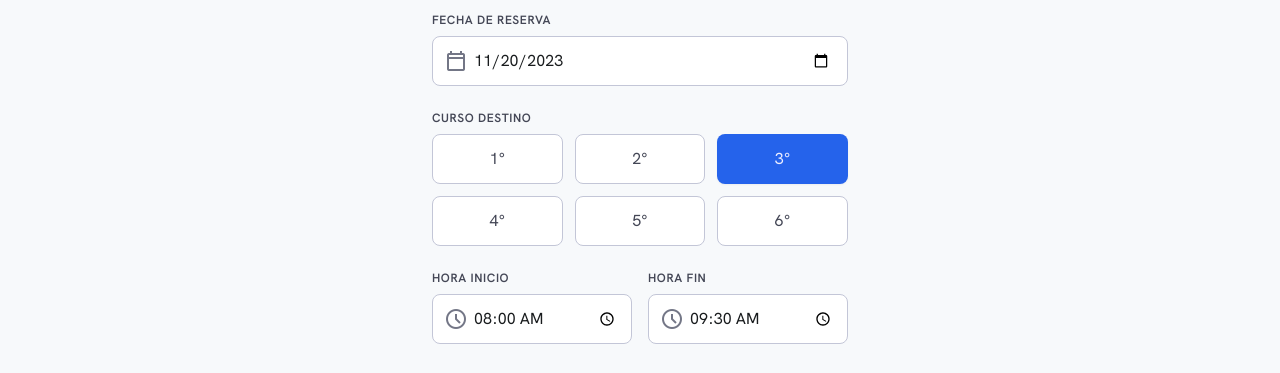
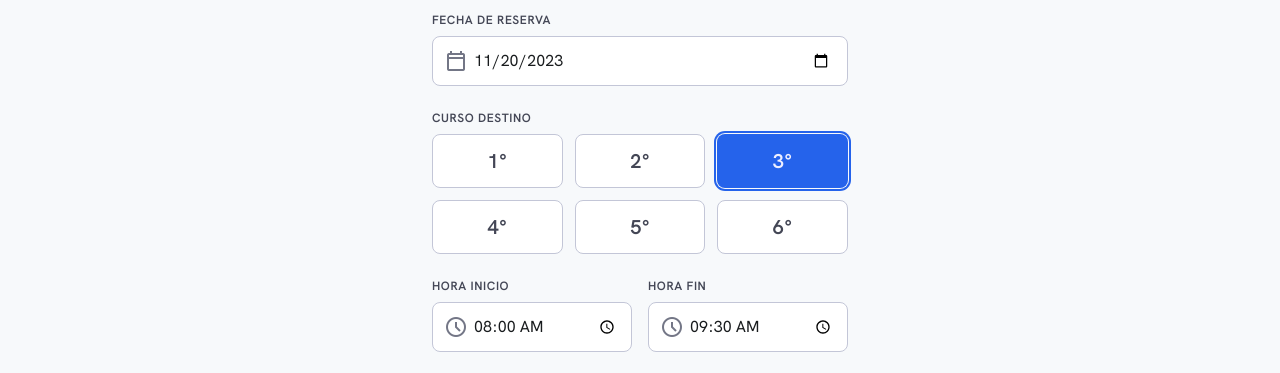
Before and after one commit to proa-pollux/reserva-notebooks-proa, a plain HTML site: page app/paginas/reservar.html in a window 1280 px wide. Shown: the part 60-433 px from the top of the page. Drawn offline with nearby package versions, Linux system fonts and the light colour scheme.

Commit message:
Refactor font links and button structure in reservar.html

```diff
--- a/app/paginas/reservar.html
+++ b/app/paginas/reservar.html
@@ -12,8 +12,10 @@
     <link rel="preconnect" href="https://fonts.googleapis.com">
     <link rel="preconnect" href="https://fonts.gstatic.com" crossorigin>
 
-    <link href="https://fonts.googleapis.com/css2?family=Hanken+Grotesk:wght@400;600;700&display=swap" rel="stylesheet">
-    <link href="https://fonts.googleapis.com/css2?family=Material+Symbols+Outlined:wght,FILL@100..700,0..1&display=swap" rel="stylesheet">
+    <link href="https://fonts.googleapis.com/css2?family=Material+Symbols+Outlined:wght,FILL@100..700,0..1&display=swap" rel="stylesheet"/>
+    <link href="https://fonts.googleapis.com/css2?family=Material+Symbols+Outlined:wght,FILL@100..700,0..1&display=swap" rel="stylesheet"/>
+    <link href="https://fonts.googleapis.com/css2?family=Hanken+Grotesk:wght@100..900&display=swap" rel="stylesheet"/>
+
     <link rel="stylesheet" href="../css/style.css">
 
 </head>
@@ -61,30 +63,17 @@
         </section>
         <!-- Curso -->
         <section class="flex flex-col gap-sm">
-            <label class="font-label-lg text-label-lg text-on-surface-variant">
-                CURSO DESTINO
-            </label>
+            <label class="font-label-lg text-label-lg text-on-surface-variant">CURSO DESTINO</label>
             <div class="grid grid-cols-3 gap-3">
-                <button class="bg-surface-container-lowest border border-outline-variant text-on-surface-variant rounded-lg py-3 font-title-lg">
-                    1°
-                </button>
-                <button class="bg-surface-container-lowest border border-outline-variant text-on-surface-variant rounded-lg py-3 font-title-lg">
-                    2°
-                </button>
-                <button class="bg-primary-container text-on-primary-container rounded-lg py-3 font-title-lg shadow-sm">
-                    3°
-                </button>
-                <button class="bg-surface-container-lowest border border-outline-variant text-on-surface-variant rounded-lg py-3 font-title-lg">
-                    4°
-                </button>
-                <button class="bg-surface-container-lowest border border-outline-variant text-on-surface-variant rounded-lg py-3 font-title-lg">
-                    5°
-                </button>
-                <button class="bg-surface-container-lowest border border-outline-variant text-on-surface-variant rounded-lg py-3 font-title-lg">
-                    6°
-                </button>
-            </div>
-        </section>
+                <button class="bg-surface-container-lowest border border-outline-variant text-on-surface-variant rounded-lg py-3 flex items-center justify-center font-title-lg text-title-lg transition-colors active:scale-95">1°</button>
+                <button class="bg-surface-container-lowest border border-outline-variant text-on-surface-variant rounded-lg py-3 flex items-center justify-center font-title-lg text-title-lg transition-colors active:scale-95">2°</button>
+<!-- Active State Example -->
+                <button class="bg-primary-container text-on-primary-container border border-transparent rounded-lg py-3 flex items-center justify-center font-title-lg text-title-lg transition-colors shadow-sm ring-2 ring-primary-container ring-offset-1 ring-offset-background">3°</button>
+                <button class="bg-surface-container-lowest border border-outline-variant text-on-surface-variant rounded-lg py-3 flex items-center justify-center font-title-lg text-title-lg transition-colors active:scale-95">4°</button>
+                <button class="bg-surface-container-lowest border border-outline-variant text-on-surface-variant rounded-lg py-3 flex items-center justify-center font-title-lg text-title-lg transition-colors active:scale-95">5°</button>
+                <button class="bg-surface-container-lowest border border-outline-variant text-on-surface-variant rounded-lg py-3 flex items-center justify-center font-title-lg text-title-lg transition-colors active:scale-95">6°</button>
+</div>
+</section>
 
         <!-- Horarios -->
 
```
